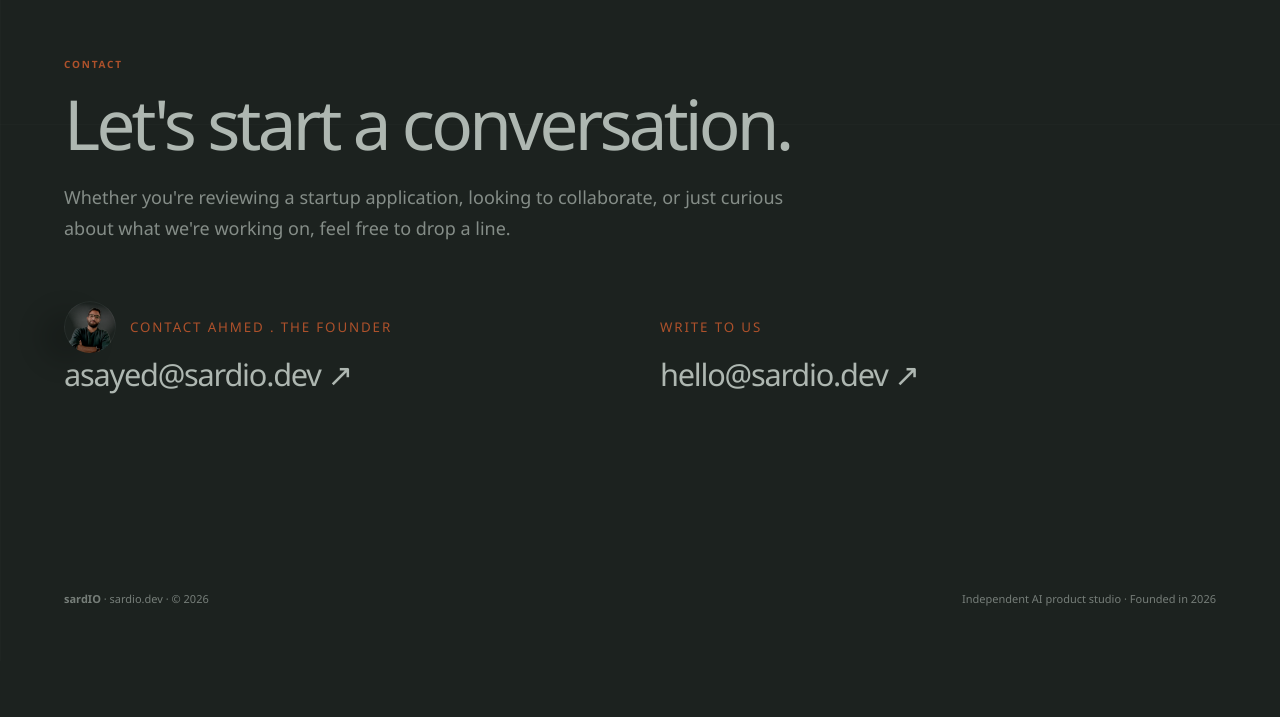
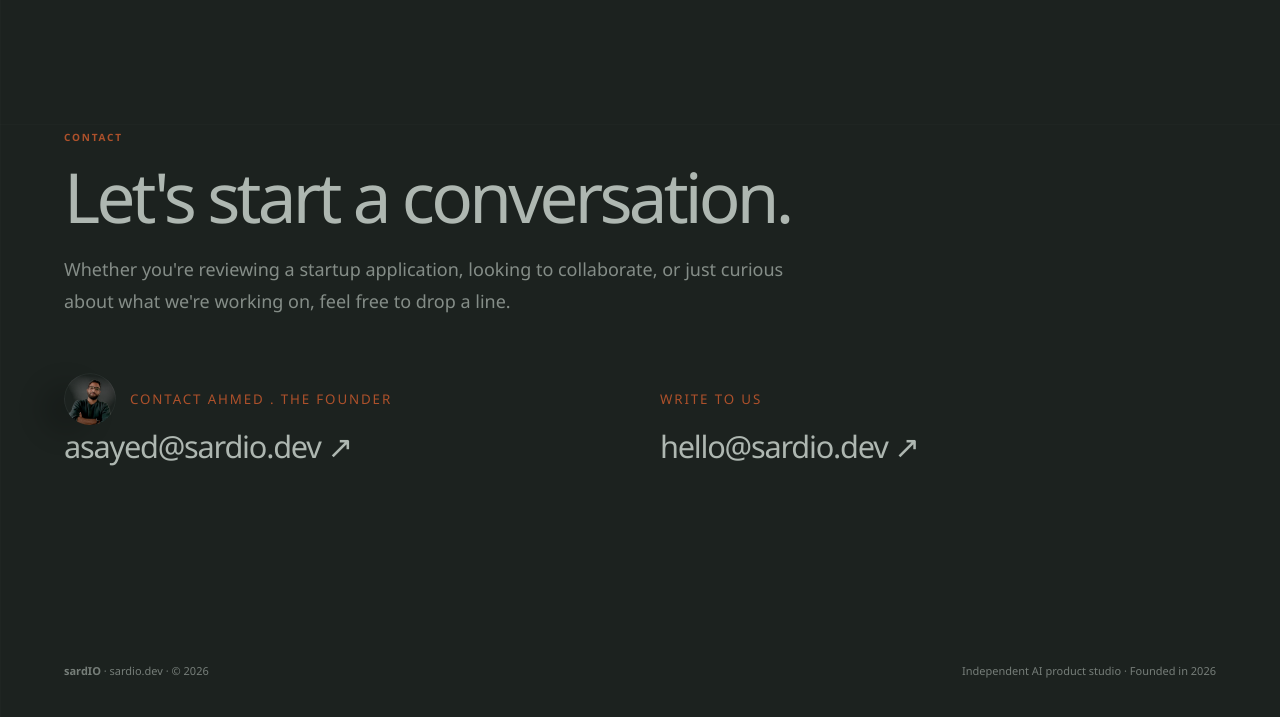
Before and after one commit to asayed18/sardio.dev, a website: page src/index.html in a window 1280 px wide. Shown: the part 1476-2193 px from the top of the page. Before the commit the page ends 2137 px from the top, so only its background shows below. Drawn offline with Linux system fonts and the light colour scheme; files that its build step writes are made by us from their sources; animation ran at ten frames a second; files whose address does not match are found by name.

Commit message:
increase spacing before contact section

```diff
--- a/src/styles.css
+++ b/src/styles.css
@@ -147,3 +147,7 @@
   .v13-about-detail p{font-size:16px}
   .v13-contact-compact .v13-contact-link strong{font-size:34px}
 }
+
+/* Let the concise sections breathe instead of reading as one block. */
+#contact{padding-top:clamp(190px,16vw,260px)}
+@media (max-width:760px){#contact{padding-top:120px}}
```
